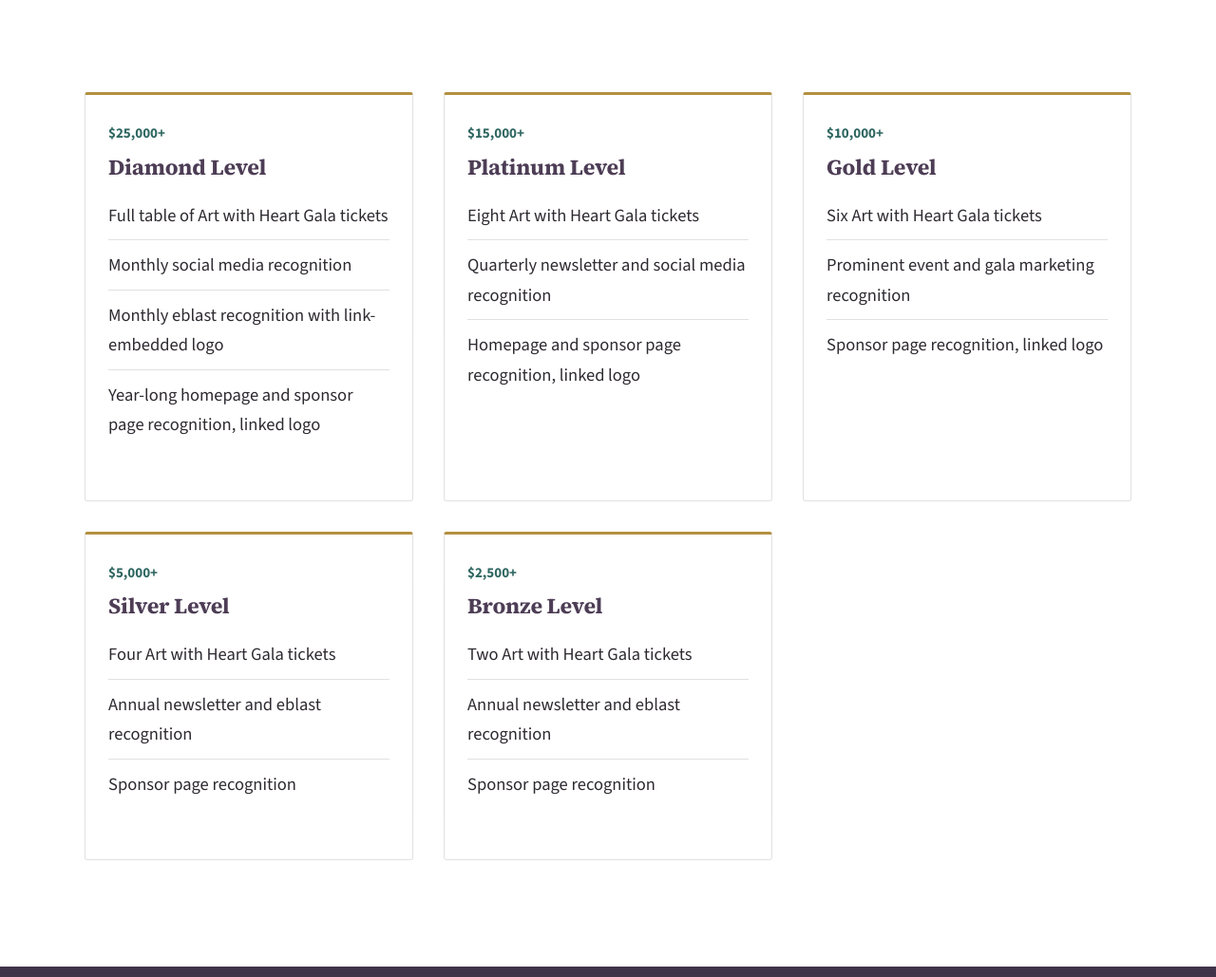
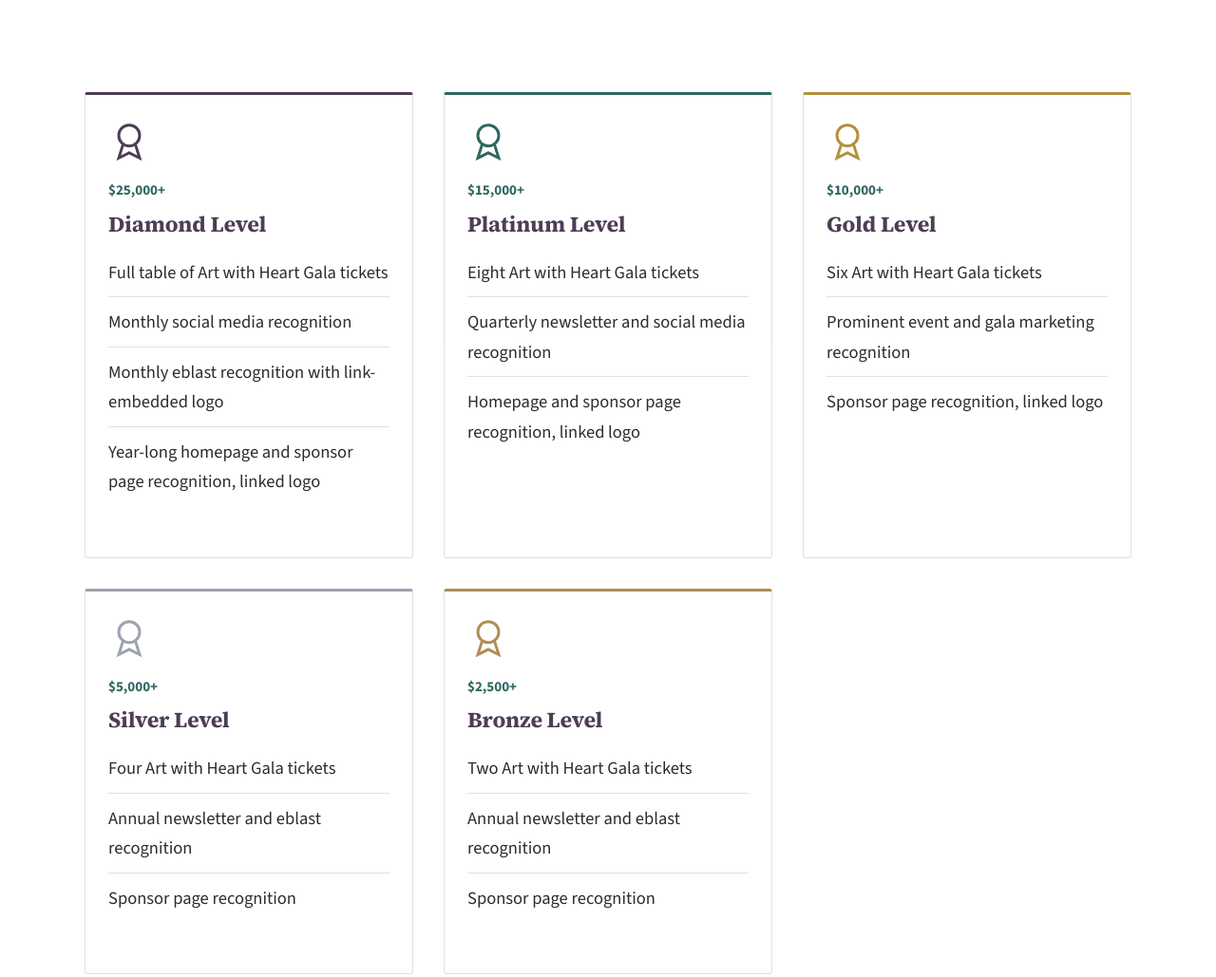
Before and after one commit to JamesSoria/TheCaringPlaceDraft, an Eleventy site: page src/corporate-sponsorships/index.njk in a window 1280 px wide. Shown: the part 660-1689 px from the top of the page at 95% size. Built offline with nearby package versions, Linux system fonts and the light colour scheme; Eleventy itself is replaced by a stand-in of ours; files that its build step writes are made by us from their sources.

Commit message:
Add tier badges to Corporate Sponsorships cards
Cards were plain text with a dollar amount and a heading, flagged as
bland. Added a medallion badge per tier (same ribbon-award shape,
tinted per level: plum/teal/gold/silver/bronze) with a matching
top-border accent, giving each card a distinct identity and a clear
visual hierarchy from Diamond down to Bronze. Not real sponsor
logos — those still need real assets from the client, separate item.

```diff
--- a/src/corporate-sponsorships/index.njk
+++ b/src/corporate-sponsorships/index.njk
@@ -16,7 +16,8 @@ description: "Partner with The Caring Place through corporate sponsorship — Di
 <section>
   <div class="wrap">
     <div class="card-grid">
-      <div class="card">
+      <div class="card tier-card" style="--tier:var(--plum)">
+        <span class="tier-badge"><svg width="44" height="44" viewBox="0 0 24 24" fill="none" stroke="currentColor" stroke-width="1.6" aria-hidden="true"><circle cx="12" cy="8" r="6"/><path d="M8.5 13L6 21l6-3 6 3-2.5-8"/></svg></span>
         <span class="role">$25,000+</span>
         <h3>Diamond Level</h3>
         <ul class="checklist" style="margin-top:12px">
@@ -26,7 +27,8 @@ description: "Partner with The Caring Place through corporate sponsorship — Di
           <li>Year-long homepage and sponsor page recognition, linked logo</li>
         </ul>
       </div>
-      <div class="card">
+      <div class="card tier-card" style="--tier:var(--teal)">
+        <span class="tier-badge"><svg width="44" height="44" viewBox="0 0 24 24" fill="none" stroke="currentColor" stroke-width="1.6" aria-hidden="true"><circle cx="12" cy="8" r="6"/><path d="M8.5 13L6 21l6-3 6 3-2.5-8"/></svg></span>
         <span class="role">$15,000+</span>
         <h3>Platinum Level</h3>
         <ul class="checklist" style="margin-top:12px">
@@ -35,7 +37,8 @@ description: "Partner with The Caring Place through corporate sponsorship — Di
           <li>Homepage and sponsor page recognition, linked logo</li>
         </ul>
       </div>
-      <div class="card">
+      <div class="card tier-card" style="--tier:var(--gold)">
+        <span class="tier-badge"><svg width="44" height="44" viewBox="0 0 24 24" fill="none" stroke="currentColor" stroke-width="1.6" aria-hidden="true"><circle cx="12" cy="8" r="6"/><path d="M8.5 13L6 21l6-3 6 3-2.5-8"/></svg></span>
         <span class="role">$10,000+</span>
         <h3>Gold Level</h3>
         <ul class="checklist" style="margin-top:12px">
@@ -44,7 +47,8 @@ description: "Partner with The Caring Place through corporate sponsorship — Di
           <li>Sponsor page recognition, linked logo</li>
         </ul>
       </div>
-      <div class="card">
+      <div class="card tier-card" style="--tier:#9CA3AF">
+        <span class="tier-badge"><svg width="44" height="44" viewBox="0 0 24 24" fill="none" stroke="currentColor" stroke-width="1.6" aria-hidden="true"><circle cx="12" cy="8" r="6"/><path d="M8.5 13L6 21l6-3 6 3-2.5-8"/></svg></span>
         <span class="role">$5,000+</span>
         <h3>Silver Level</h3>
         <ul class="checklist" style="margin-top:12px">
@@ -53,7 +57,8 @@ description: "Partner with The Caring Place through corporate sponsorship — Di
           <li>Sponsor page recognition</li>
         </ul>
       </div>
-      <div class="card">
+      <div class="card tier-card" style="--tier:#B08D57">
+        <span class="tier-badge"><svg width="44" height="44" viewBox="0 0 24 24" fill="none" stroke="currentColor" stroke-width="1.6" aria-hidden="true"><circle cx="12" cy="8" r="6"/><path d="M8.5 13L6 21l6-3 6 3-2.5-8"/></svg></span>
         <span class="role">$2,500+</span>
         <h3>Bronze Level</h3>
         <ul class="checklist" style="margin-top:12px">
--- a/src/css/style.css
+++ b/src/css/style.css
@@ -231,6 +231,11 @@ form.gethelp textarea{min-height:100px;resize:vertical}
 .card p{font-size:16.5px;max-width:none}
 .card .role{color:var(--teal);font-weight:700;font-size:15px;margin-bottom:10px;display:block}
 
+/* ===== TIER BADGE — sponsorship level medallion ===== */
+.card.tier-card{border-top-color:var(--tier,var(--gold))}
+.tier-badge{display:block;color:var(--tier,var(--gold));margin-bottom:16px}
+.tier-badge svg{display:block}
+
 /* ===== FOOTER ===== */
 footer.site{background:var(--plum-deep);color:#EDE8F0;padding:72px 0 32px}
 footer.site h3{color:#fff;font-size:20px}
```
